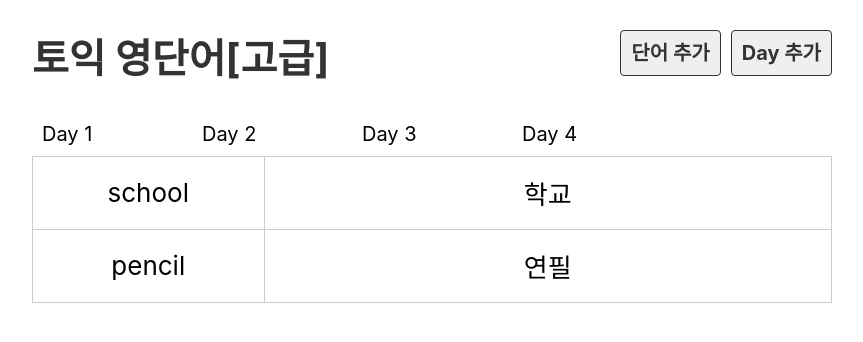
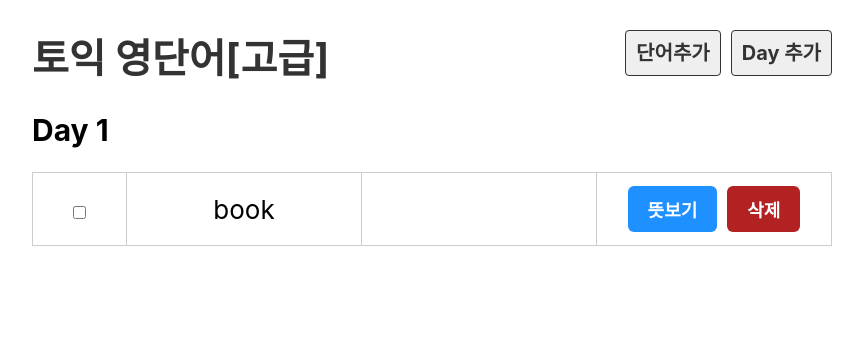
Before and after one commit to jungjuyoung/voca, a React (Create React App) app: page /day/1 in a window 1280 px wide. Shown: the top 342 px of the page, without its empty margins (208-1071 px from the left). Built offline with nearby package versions, Linux system fonts and the light colour scheme.

Commit message:
feat: generated wrong router

```diff
--- a/package.json
+++ b/package.json
@@ -6,8 +6,10 @@
     "@testing-library/jest-dom": "^5.16.1",
     "@testing-library/react": "^12.1.2",
     "@testing-library/user-event": "^13.5.0",
+    "json-server": "^0.17.0",
     "react": "^17.0.2",
     "react-dom": "^17.0.2",
+    "react-router-dom": "^6.2.1",
     "react-scripts": "5.0.0",
     "web-vitals": "^2.1.2"
   },
--- a/src/App.js
+++ b/src/App.js
@@ -1,14 +1,21 @@
 import Header from "./Components/Header";
 import DayList from "./Components/DayList";
 import Day from "./Components/Day";
+import Error from "./Components/Error";
+import { BrowserRouter, Routes, Route } from "react-router-dom";
 
 function App() {
   return (
-    <div className="App">
-      <Header />
-      <DayList />
-      <Day />
-    </div>
+    <BrowserRouter>
+      <div className="App">
+        <Header />
+        <Routes>
+          <Route path="/" element={<DayList />} />
+          <Route path="/day/:day" element={<Day />} />
+          <Route path="/*" element={<Error />} />
+        </Routes>
+      </div>
+    </BrowserRouter>
   );
 }
 
--- a/src/Components/Day.jsx
+++ b/src/Components/Day.jsx
@@ -1,18 +1,23 @@
 import dummy from "../db/data.json";
+import { useParams } from "react-router-dom";
+import Word from "./Word";
 
 export default function Day() {
-  const wordList = dummy.words.filter(word => word.day === 3);
-
+  const { day } = useParams();
+  const wordList = dummy.words.filter(word => word.day === Number(day));
+  console.log("====================================");
+  console.log(wordList);
+  console.log("====================================");
   return (
+    <>
+      <h2>Day {day}</h2>
       <table>
         <tbody>
           {wordList.map(word => (
-          <tr key={word.id}>
-            <td>{word.eng}</td>
-            <td>{word.kor}</td>
-          </tr>
+            <Word word={word} key={word.id} />
           ))}
         </tbody>
       </table>
+    </>
   );
 }
--- a/src/Components/DayList.jsx
+++ b/src/Components/DayList.jsx
@@ -1,3 +1,4 @@
+import { Link } from "react-router-dom";
 import dummy from "../db/data.json";
 
 export default function DayList() {
@@ -5,7 +6,9 @@ export default function DayList() {
   return (
     <ul className="list_day">
       {dummy.days.map(day => (
-        <li key={day.id}>Day {day.day}</li>
+        <li key={day.id}>
+          <Link to={`/day/${day.day}`}>Day {day.day}</Link>
+        </li>
       ))}
     </ul>
   );
--- /dev/null
+++ b/src/Components/Error.jsx
@@ -0,0 +1,10 @@
+import { Link } from "react-router-dom";
+
+export default function Error() {
+  return (
+    <>
+      <div>잘못된 페이지 입니다.</div>
+      <Link to="/">돌악가기</Link>
+    </>
+  );
+}
--- a/src/Components/Header.jsx
+++ b/src/Components/Header.jsx
@@ -1,18 +1,19 @@
 import React from "react";
+import { Link } from "react-router-dom";
 
 export default function Header() {
   return (
     <div className="header">
       <h1>
-        <a href="/">토익 영단어[고급]</a>
+        <Link to="/">토익 영단어[고급]</Link>
       </h1>
       <div className="menu">
-        <a href="#x" className="link">
-          단어 추가
-        </a>
-        <a href="#x" className="link">
+        <Link to="/x" className="link">
+          단어추가
+        </Link>
+        <Link to="/x" className="link">
           Day 추가
-        </a>
+        </Link>
       </div>
     </div>
   );
--- /dev/null
+++ b/src/Components/Word.jsx
@@ -0,0 +1,28 @@
+import React, { useState, useCallback } from "react";
+
+export default function Word({ word }) {
+  const [isShow, setIsShow] = useState(false);
+  const [isDone, setIsDone] = useState(word.isDone);
+
+  const toggleShow = useCallback(() => {
+    setIsShow(isShow => !isShow);
+  }, []);
+
+  const toggleDone = useCallback(() => {
+    setIsDone(isDone => !isDone);
+  }, []);
+
+  return (
+    <tr className={isDone ? "off" : ""}>
+      <td>
+        <input type="checkbox" checked={isDone} onChange={toggleDone} />
+      </td>
+      <td>{word.eng}</td>
+      <td>{isShow && word.kor}</td>
+      <td>
+        <button onClick={toggleShow}>{isShow ? "숨기기" : "뜻보기"}</button>
+        <button className="btn_del">삭제</button>
+      </td>
+    </tr>
+  );
+}
--- a/src/db/data.json
+++ b/src/db/data.json
@@ -37,7 +37,7 @@
       "day": 3,
       "eng": "school",
       "kor": "학교",
-      "isDone": false
+      "isDone": true
     },
     {
       "id": 6,
@@ -47,7 +47,7 @@
       "isDone": false
     },
     {
-      "day": "3",
+      "day": 4,
       "eng": "window",
       "kor": "창문",
       "isDone": false,
@@ -68,14 +68,14 @@
       "id": 9
     },
     {
-      "day": "4",
+      "day": 4,
       "eng": "monkey",
       "kor": "원숭이",
       "isDone": false,
       "id": 10
     },
     {
-      "day": "4",
+      "day": 4,
       "eng": "apple",
       "kor": "사과",
       "isDone": false,
```
Also changed, not shown: back/package.json (added, +12 -0 lines), 1 other file (tests, documents, lock files or other folders). Lines whose indentation alone changed are shown as unchanged.
